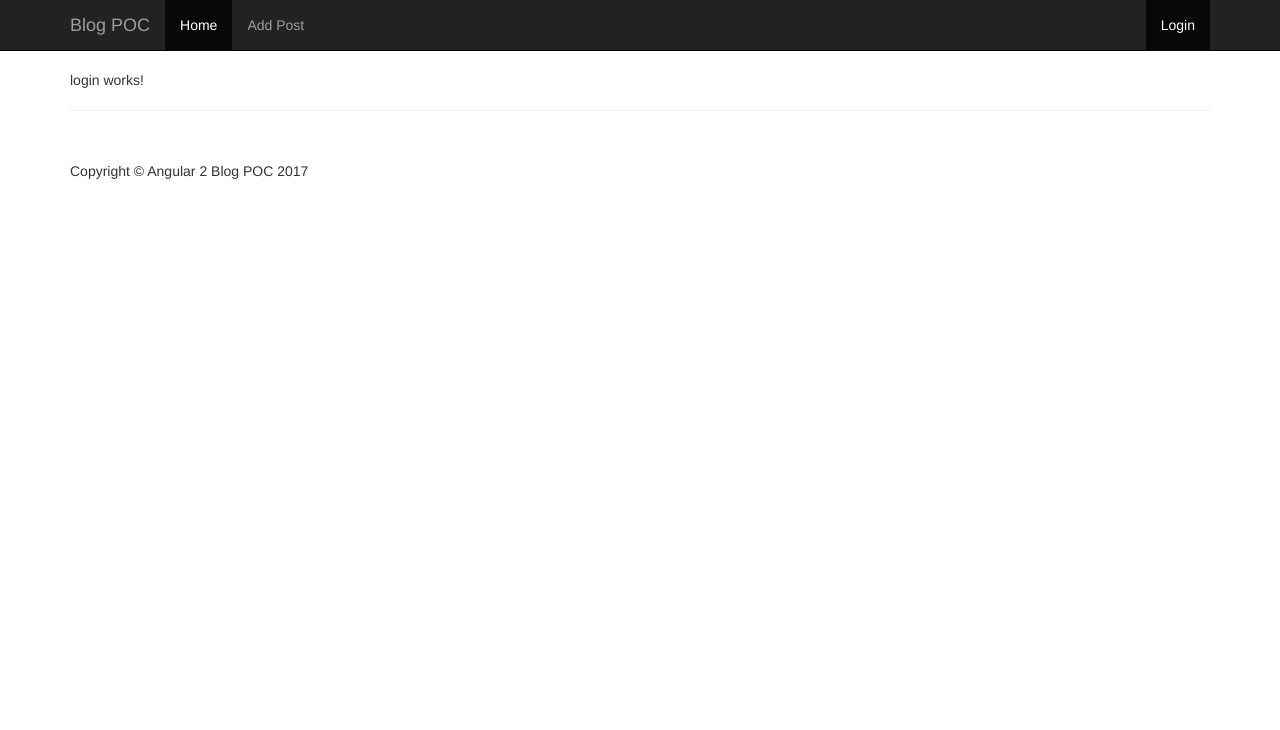
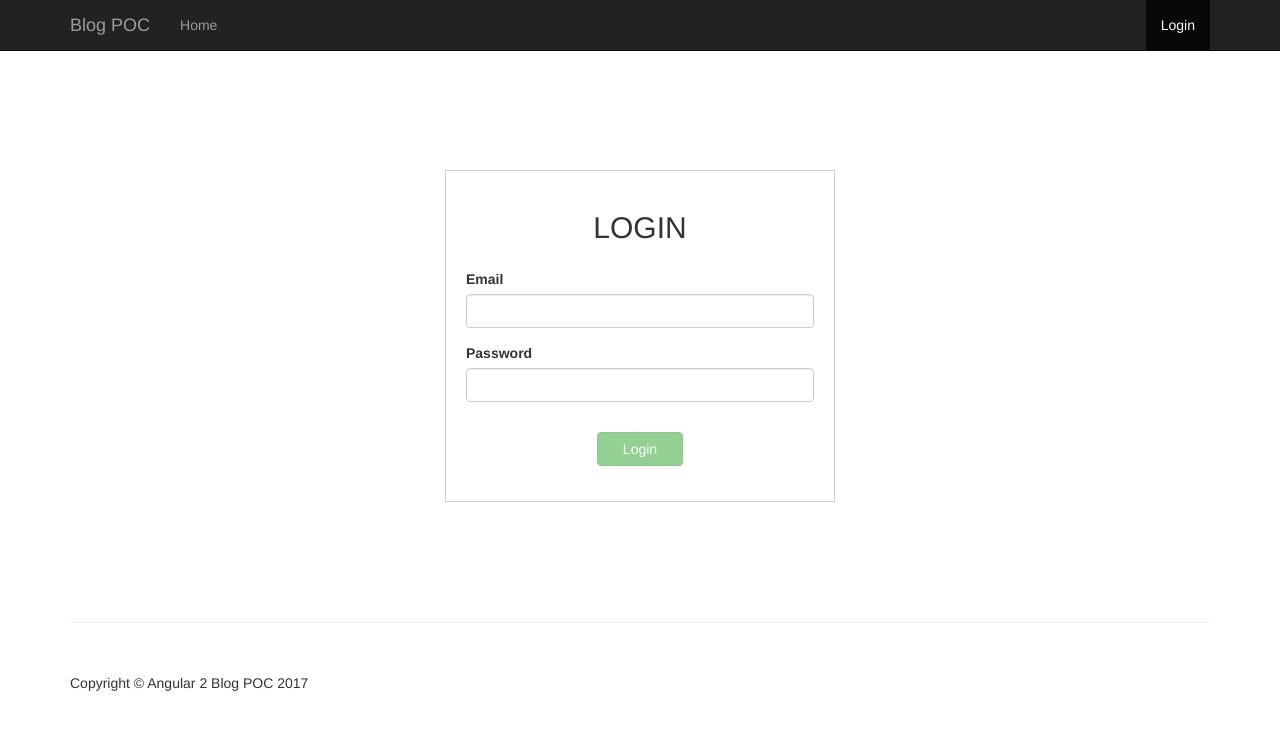
Before and after one commit to hitesh-webdev/angular-2-blog-application, an Angular app: page /login in a window 1280 px wide. Shown: the top 730 px of the page. Built offline with nearby package versions, Linux system fonts and the light colour scheme.

Commit message:
Completed login module and modifications in child routes

```diff
--- a/src/app/app.module.ts
+++ b/src/app/app.module.ts
@@ -23,12 +23,13 @@ import { CanDeactivateGuard } from './shared/can-deactivate-guard.service';
 ============================================ */
 
 const appRoutes: Routes = [
-  {path: '', component: PostComponent, children: [
-    {path: '', component: PostListComponent},
+  {path: 'posts', component: PostComponent, children: [
+    {path: '', component: PostListComponent, pathMatch: 'full'},
     {path: 'post-detail/:id', component: PostDetailComponent}
   ]},
   {path: 'login', component: LoginComponent, canActivate: [LoginGuard]},
   {path: 'add-post', canActivate: [AuthGuard], canDeactivate: [CanDeactivateGuard], component: AddPostComponent},
+  {path: '', redirectTo: '/posts', pathMatch: 'full'},
   {path: '**', component: NotFoundComponent}
 ];
 
--- a/src/app/header.component.html
+++ b/src/app/header.component.html
@@ -5,18 +5,24 @@
             <a class="navbar-brand" routerLink="/">Blog POC</a>
         </div>
         <ul class="nav navbar-nav">
-            <li routerLinkActive="active">
-                <a routerLink="/">Home</a>
+            <li routerLinkActive="active" [routerLinkActiveOptions]="{exact: true}">
+                <a routerLink="/posts">Home</a>
             </li>
-            <li routerLinkActive="active">
+            <li *ngIf="loggedIn" routerLinkActive="active">
                 <a routerLink="/add-post">Add Post</a>
             </li>
         </ul>
 
         <ul class="nav navbar-nav pull-right">
-          <li routerLinkActive="active">
-            <a routerLink="/login">Login</a>
-          </li>
+            <li *ngIf="!loggedIn" routerLinkActive="active">
+                <a routerLink="/login">Login</a>
+            </li>
+            <li>
+                <a *ngIf="loggedIn">Welcome! {{userEmail}}</a>
+            </li>
+            <li *ngIf="loggedIn">
+                <a [ngStyle]="{cursor: 'pointer'}" (click)="onLogout()">Logout</a>
+            </li>
         </ul>
     </div>
     <!-- /.container -->
--- a/src/app/header.component.ts
+++ b/src/app/header.component.ts
@@ -1,10 +1,38 @@
-import { Component } from '@angular/core';
+import { Component, OnInit, OnDestroy } from '@angular/core';
+import { Subscription } from 'rxjs/Subscription';
+import { AuthService } from './shared/auth.service';
 
 @Component({
   selector: 'app-header',
   templateUrl: './header.component.html'
 })
-export class HeaderComponent {
+export class HeaderComponent implements OnInit, OnDestroy {
 
+  loggedIn: boolean = false;
+  userEmail: string;
+  subscription: Subscription;
+
+  constructor(private authService: AuthService) {}
+
+  ngOnInit() {
+    this.subscription = this.authService.loginStatus.subscribe(
+      (status) => {
+        if (status) {
+          this.userEmail = this.authService.userEmail;
+          this.loggedIn = true;
+        } else {
+          this.loggedIn = false;
+        }
+      }
+    );
+  }
+
+  ngOnDestroy() {
+    this.subscription.unsubscribe();
+  }
+
+  onLogout() {
+    this.authService.onLogout();
+  }
 
 }
--- a/src/app/login/login.component.css
+++ b/src/app/login/login.component.css
@@ -0,0 +1,27 @@
+.loginBox{
+    border: 1px solid #ccc;
+    padding: 20px 35px 35px 35px;
+    margin-top: 100px;
+    margin-bottom: 100px;
+}
+
+h2{
+    text-align: center;
+}
+
+label{
+    margin: 15px 0px 5px 0px;
+}
+
+button{
+    margin-top: 30px;
+    width: 100%;
+}
+
+input.ng-touched.ng-invalid{
+    border-color: red;
+}
+
+.help-block{
+    color: red;
+}
--- a/src/app/login/login.component.html
+++ b/src/app/login/login.component.html
@@ -1,3 +1,60 @@
-<p>
-  login works!
-</p>
+<div class="row">
+  <div class="col-xs-4 col-xs-offset-4 loginBox">
+
+    <h2>LOGIN</h2>
+
+    <p
+      *ngIf="invalidCredentials"
+      class="help-block"
+      [ngStyle]="{textAlign: 'center'}"
+      >
+      Invalid Email or Password!
+    </p>
+
+    <form (ngSubmit)="onLogin(f)" #f="ngForm">
+
+        <div class="row">
+          <label for="email">Email</label>
+          <input
+            type="text"
+            id="email"
+            name="email"
+            ngModel
+            class="form-control"
+            required
+            email
+            #email="ngModel">
+          <p
+            *ngIf="!email.valid && email.touched"
+            class="help-block">
+            *Please enter a valid Email.
+          </p>
+        </div>
+
+        <div class="row">
+          <label for="password">Password</label>
+          <input
+            type="password"
+            id="password"
+            class="form-control"
+            name="password"
+            ngModel
+            required
+            #password="ngModel">
+          <p
+            *ngIf="!password.valid && password.touched"
+            class="help-block">
+            *Please enter a Password.
+          </p>
+        </div>
+
+        <div class="row">
+          <div class="col-xs-4 col-xs-offset-4">
+            <button type="submit" [disabled]="!f.valid" class="btn btn-success">Login</button>
+          </div>
+        </div>
+
+    </form>
+
+  </div>
+</div>
--- a/src/app/login/login.component.ts
+++ b/src/app/login/login.component.ts
@@ -1,4 +1,7 @@
 import { Component, OnInit } from '@angular/core';
+import { Router } from '@angular/router';
+import { NgForm } from '@angular/forms';
+import { AuthService } from '../shared/auth.service';
 
 @Component({
   selector: 'app-login',
@@ -7,9 +10,21 @@ import { Component, OnInit } from '@angular/core';
 })
 export class LoginComponent implements OnInit {
 
-  constructor() { }
+  invalidCredentials: boolean = false;
+
+  constructor(private authService: AuthService, private router: Router) { }
 
   ngOnInit() {
   }
 
+  onLogin(form: NgForm) {
+    console.log(form);
+    if (this.authService.onLogin(form.value.email, form.value.password)) {
+      this.invalidCredentials = false;
+      this.router.navigate(['/']);
+    } else {
+      this.invalidCredentials = true;
+    }
+  }
+
 }
--- a/src/app/post/post-detail/post-detail.component.html
+++ b/src/app/post/post-detail/post-detail.component.html
@@ -41,7 +41,7 @@
 <hr>
 
 <!-- Comments Form -->
-<div class="well">
+<div *ngIf="loggedIn" class="well">
     <h4>Leave a Comment:</h4>
     <form role="form">
         <div class="form-group">
@@ -49,9 +49,10 @@
         </div>
         <button type="submit" class="btn btn-primary">Submit</button>
     </form>
+
+    <hr>
+
 </div>
-
-<hr>
 
 <!-- Posted Comments -->
 
--- a/src/app/post/post-detail/post-detail.component.ts
+++ b/src/app/post/post-detail/post-detail.component.ts
@@ -1,4 +1,6 @@
-import { Component, OnInit } from '@angular/core';
+import { Component, OnInit, OnDestroy } from '@angular/core';
+import { AuthService } from '../../shared/auth.service';
+import { Subscription } from 'rxjs/Subscription';
 import { Post } from '../post';
 
 @Component({
@@ -6,11 +8,30 @@ import { Post } from '../post';
   templateUrl: './post-detail.component.html',
   styleUrls: ['./post-detail.component.css']
 })
-export class PostDetailComponent implements OnInit {
+export class PostDetailComponent implements OnInit, OnDestroy {
 
-  constructor() { }
+  loggedIn: boolean = false;
+  subscription: Subscription;
+
+  constructor(private authService: AuthService) { }
 
   ngOnInit() {
+    if (this.authService.isAuthenticated()) {
+      this.loggedIn = true;
+    }
+    this.subscription = this.authService.loginStatus.subscribe(
+      (status) => {
+        if (status) {
+          this.loggedIn = true;
+        } else {
+          this.loggedIn = false;
+        }
+      }
+    );
+  }
+
+  ngOnDestroy() {
+    this.subscription.unsubscribe();
   }
 
 }
--- a/src/app/post/post-list/post-item.component.html
+++ b/src/app/post/post-list/post-item.component.html
@@ -1,6 +1,6 @@
 <!-- Post Item -->
 <h2>
-    <a [routerLink]="['/post-detail', 1]">Blog Post Title</a>
+    <a [routerLink]="['/posts/post-detail', 1]">Blog Post Title</a>
 </h2>
 <p class="lead">
     by <a href="index.php">Start Bootstrap</a>
--- a/src/app/shared/auth.service.ts
+++ b/src/app/shared/auth.service.ts
@@ -1,17 +1,40 @@
+import { Subject } from 'rxjs/Subject';
+
 export class AuthService {
 
+    usersList = [
+        {email: 'hitesh.aswani@infostretch.com', password: 'hitesh123'},
+        {email: 'admin@gmail.com', password: 'admin123'}
+    ];
+
     loggedIn: boolean = false;
+    userEmail: string;
+
+    loginStatus = new Subject<boolean>();
 
     isAuthenticated() {
         return this.loggedIn;
     }
 
-    onLogin() {
-        this.loggedIn = true;
+    onLogin(email: string, password: string): boolean {
+
+        for (let user of this.usersList) {
+            if (user.email === email && user.password === password) {
+                this.loggedIn = true;
+                this.userEmail = email;
+                this.loginStatus.next(true);
+                return true;
+            }
+        }
+
+        this.loggedIn = false;
+        this.loginStatus.next(false);
+        return false;
     }
 
     onLogout() {
         this.loggedIn = false;
+        this.loginStatus.next(false);
     }
 
 }
```
